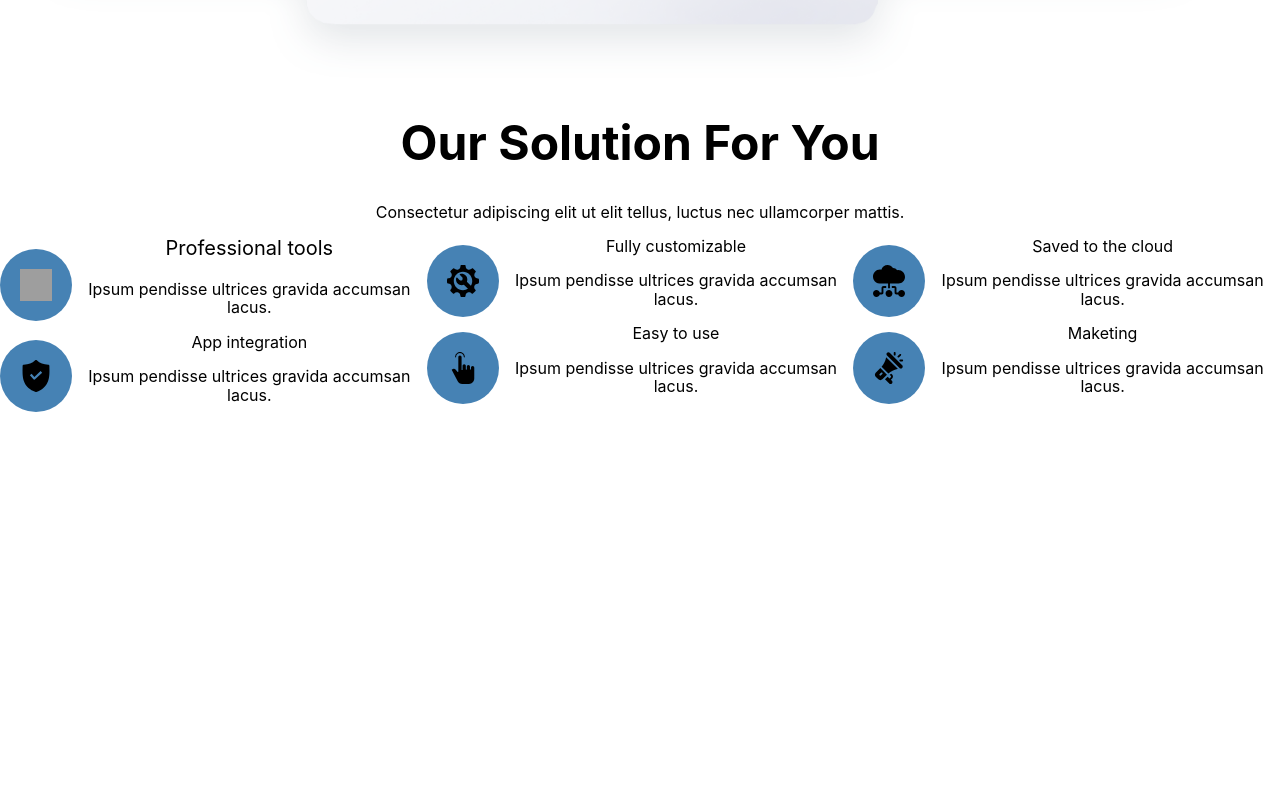
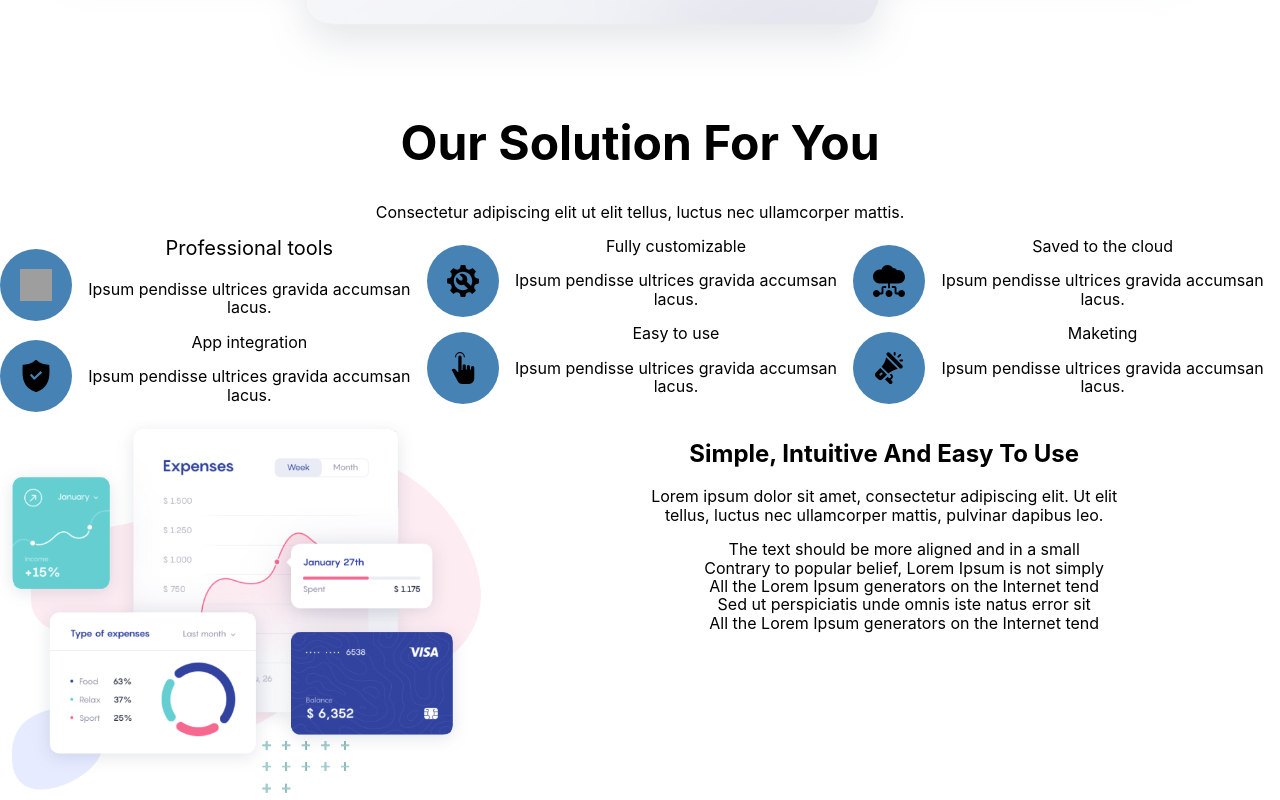
Before and after one commit to aspectum/react-frontend-sydney, a React (Create React App) app: page / in a window 1280 px wide. Shown: the part 1126-1926 px from the top of the page. Before the commit the page ends 1546 px from the top, so only its background shows below. Built offline with nearby package versions, Linux system fonts and the light colour scheme; grey boxes are pictures that could not be loaded.

Commit message:
Added Snippets section skeleton

```diff
--- a/src/components/App.js
+++ b/src/components/App.js
@@ -2,6 +2,7 @@ import React from 'react';
 import Navbar from './Navbar/Navbar'
 import Intro from './Intro/Intro'
 import Solutions from './Solutions/Solutions'
+import Snippets from './Snippets/Snippets'
 import './App.css'
 
 class App extends React.Component {
@@ -12,6 +13,7 @@ class App extends React.Component {
                 <Navbar />
                 <Intro />
                 <Solutions />
+                <Snippets />
             </div>
         )
     }
--- /dev/null
+++ b/src/components/Snippets/Snippets.js
@@ -0,0 +1,24 @@
+import snippets from './snippets.png';
+
+function Snippets() {
+    return (
+        <div className='flex tc'>
+            <div>
+                <img src={snippets} alt=''></img>
+            </div>
+            <div>
+                <h2>Simple, Intuitive And Easy To Use</h2>
+                <p>Lorem ipsum dolor sit amet, consectetur adipiscing elit. Ut elit tellus, luctus nec ullamcorper mattis, pulvinar dapibus leo.</p>
+                <ul>
+                    <li>The text should be more aligned and in a small</li>
+                    <li>Contrary to popular belief, Lorem Ipsum is not simply</li>
+                    <li>All the Lorem Ipsum generators on the Internet tend</li>
+                    <li>Sed ut perspiciatis unde omnis iste natus error sit</li>
+                    <li>All the Lorem Ipsum generators on the Internet tend</li>
+                </ul>
+            </div>
+        </div>
+    );
+}
+
+export default Snippets
```
Also changed, not shown: src/components/Snippets/snippets.png (added).
